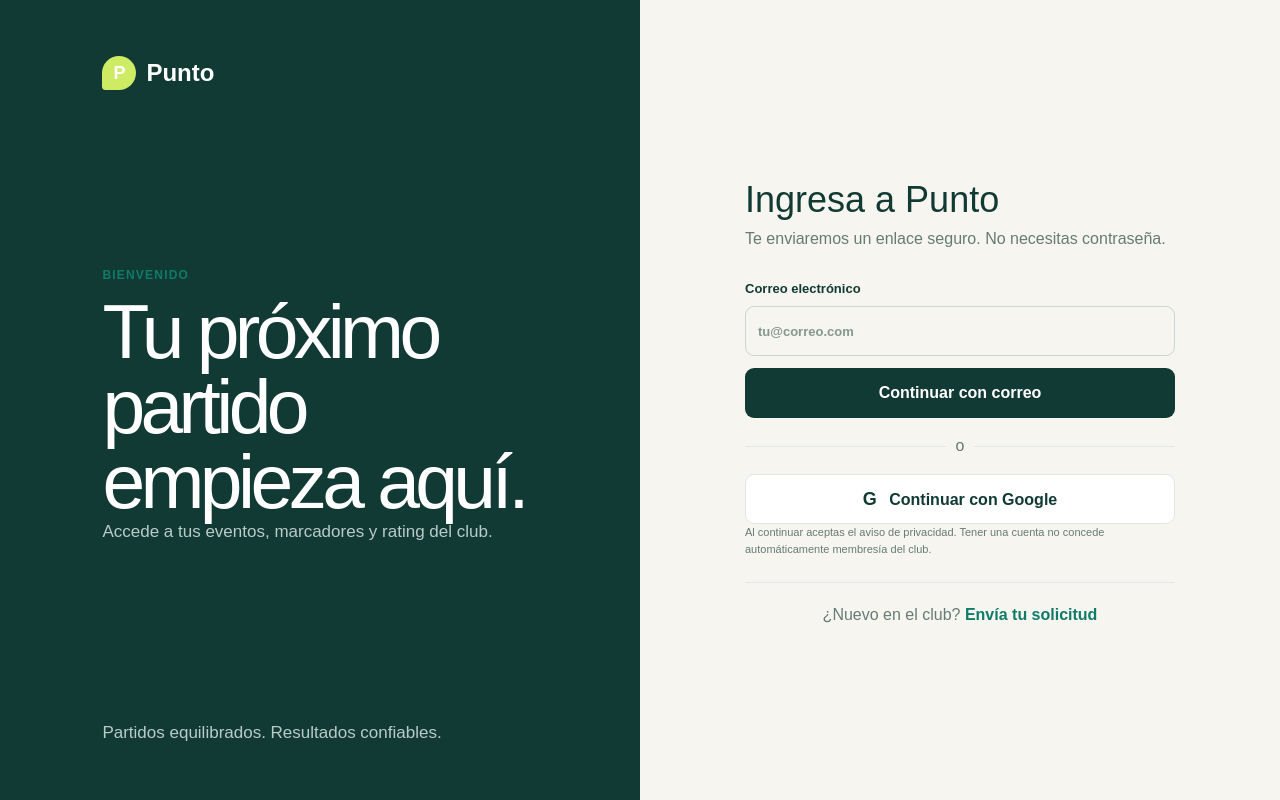
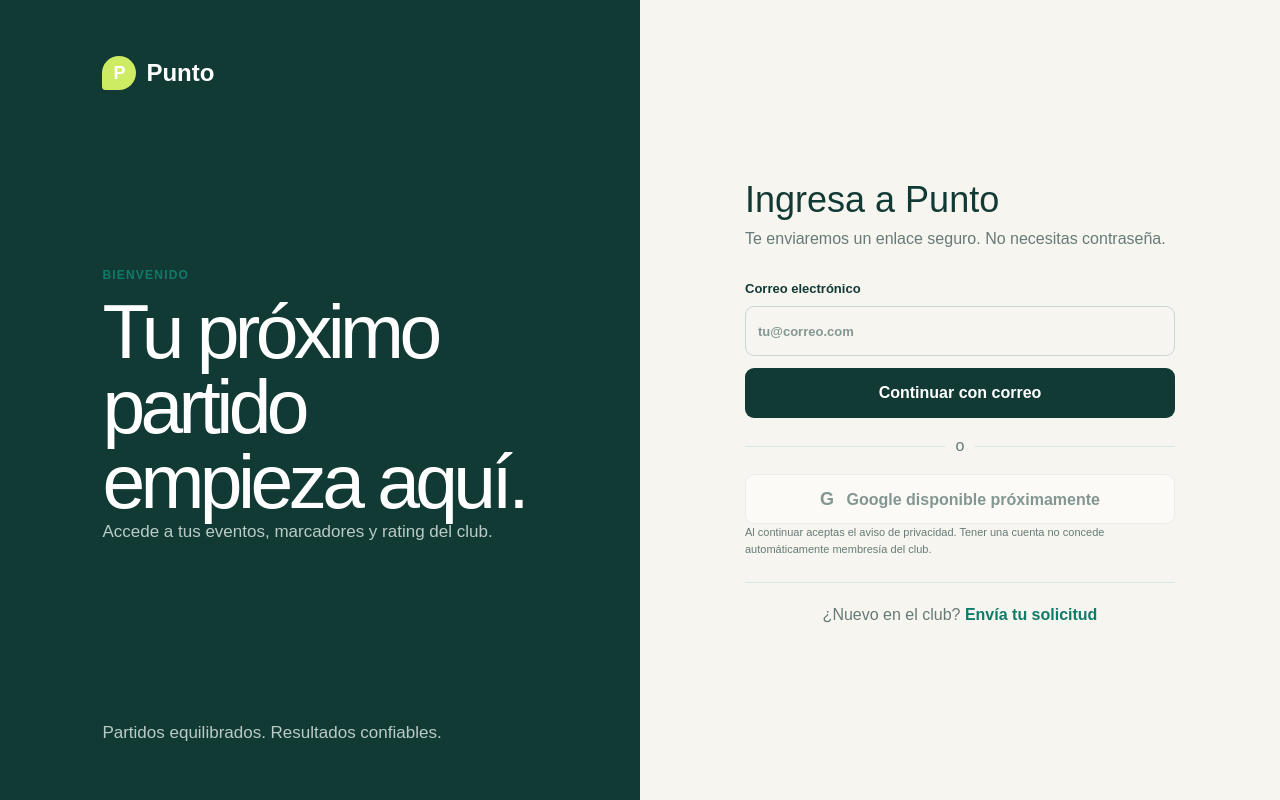
Before and after one commit to roberto885/padelranking, a Next.js app in the folder app/: page /ingresar in a window 1280 px wide. Built offline with nearby package versions, Linux system fonts and the light colour scheme.

Commit message:
feat: connect magic-link sign in

```diff
--- a/app/src/app/ingresar/sign-in-form.tsx
+++ b/app/src/app/ingresar/sign-in-form.tsx
@@ -1,3 +1,9 @@
 "use client";
-import{useState}from"react";
-export function SignInForm(){const[email,setEmail]=useState("");const[sent,setSent]=useState(false);const[busy,setBusy]=useState(false);const submit=async(e:React.FormEvent)=>{e.preventDefault();if(busy)return;setBusy(true);await new Promise(r=>setTimeout(r,300));setSent(true);setBusy(false)};if(sent)return <div className="signin-sent"><span>✉</span><h2>Revisa tu correo</h2><p>Si <strong>{email}</strong> puede iniciar sesión, recibirá un enlace válido durante 15 minutos.</p><button onClick={()=>setSent(false)}>Usar otra dirección</button></div>;return <form className="signin-form" onSubmit={submit}><label>Correo electrónico<input required type="email" autoComplete="email" value={email} onChange={e=>setEmail(e.target.value)} placeholder="tu@correo.com"/></label><button disabled={busy}>{busy?"Enviando…":"Continuar con correo"}</button><div className="or"><span>o</span></div><button type="button" className="google-button"><b>G</b> Continuar con Google</button><p>Al continuar aceptas el aviso de privacidad. Tener una cuenta no concede automáticamente membresía del club.</p></form>}
+import { useState } from "react";
+
+export function SignInForm() {
+  const [email, setEmail] = useState(""), [sent, setSent] = useState(false), [busy, setBusy] = useState(false), [error, setError] = useState("");
+  async function submit(event: React.FormEvent) { event.preventDefault(); if (busy) return; setBusy(true); setError(""); try { const response = await fetch("/api/v1/auth/magic-link/request", { method: "POST", headers: { "Content-Type": "application/json" }, body: JSON.stringify({ email, redirectTo: "/" }) }); if (!response.ok) throw new Error("REQUEST_FAILED"); setSent(true); } catch { setError("No pudimos solicitar el enlace. Revisa tu conexión e intenta nuevamente."); } finally { setBusy(false); } }
+  if (sent) return <div className="signin-sent"><span>✉</span><h2>Revisa tu correo</h2><p>Si <strong>{email}</strong> puede iniciar sesión, recibirá un enlace válido durante 15 minutos.</p><button onClick={() => { setSent(false); setError(""); }}>Usar otra dirección</button></div>;
+  return <form className="signin-form" onSubmit={submit}><label>Correo electrónico<input required type="email" autoComplete="email" value={email} onChange={event => setEmail(event.target.value)} placeholder="tu@correo.com" /></label>{error && <p className="score-error" role="alert">{error}</p>}<button disabled={busy}>{busy ? "Enviando…" : "Continuar con correo"}</button><div className="or"><span>o</span></div><button type="button" className="google-button" disabled><b>G</b> Google disponible próximamente</button><p>Al continuar aceptas el aviso de privacidad. Tener una cuenta no concede automáticamente membresía del club.</p></form>;
+}
```
